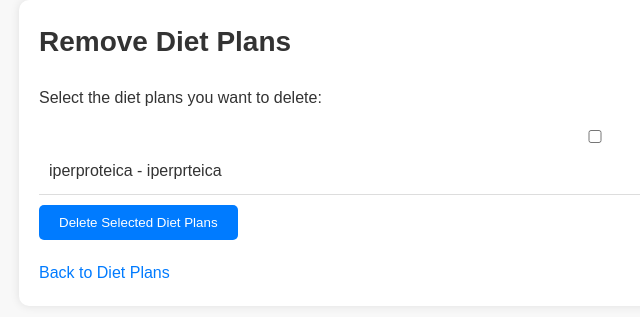
After one commit to rafvai/DietShopper, a Flask app: page /remove-diet in a window 1280 px wide. The commit adds this page. Shown: the top 317 px of the page, without its empty margins (45-685 px from the left). Run offline with Flask 3, Linux system fonts and the light colour scheme; a user stored in the database is signed in.

Commit message:
Implemented the remove diet feature

```diff
--- a/app/routes.py
+++ b/app/routes.py
@@ -357,6 +357,49 @@ def add_diet():
         flash(f"Invalid input: {e.description}", "error")
         return redirect(url_for('main.add_diet'))
 
+@main.route("/remove-diet", methods=['GET', 'POST'])
+@login_required
+def remove_diet():
+    """ Allow user to delete a diet plan """
+
+    userid = session.get("user_id")
+
+    if request.method == "GET":
+        assigned_diets = DietPlans.query.filter_by(user_id=userid).all()
+        if assigned_diets:
+            return render_template("remove_diet.html", assigned_diets=assigned_diets)
+        else:
+            flash("There is no assigned diet plan for this user", "error retrieving diet plan")
+            return redirect(url_for('main.diet_plan'))
+
+    elif request.method == "POST":
+        delete_dietids = request.form.getlist("diet_id")
+
+        if not delete_dietids:
+            flash("No diet plan selected for deletion", "delete not selected")
+            return redirect(url_for('main.remove_diet'))
+
+        try:
+            # get the diet plans
+            diet_plans_to_delete = [DietPlans.query.filter_by(user_id=userid, dietplan_id=int(diet_id)).first()
+                                    for diet_id in delete_dietids]
+
+            # Check if all the diet plans exist
+            if None in diet_plans_to_delete:
+                flash("Some diet plans could not be found or are invalid.", "delete failed")
+                return redirect(url_for('main.remove_diet'))
+
+            for diet_plan in diet_plans_to_delete:
+                db.session.delete(diet_plan)
+            db.session.commit()
+
+            flash("Selected diet plans were successfully deleted.", "delete succesfully")
+        except Exception as e:
+            db.session.rollback()
+            flash(f"An error occurred while deleting diet plans: {str(e)}")
+
+    return redirect(url_for('main.diet_plan'))
+
 @main.route("/measurements", methods=['GET', 'POST'])
 @login_required
 def measurements():
--- /dev/null
+++ b/app/templates/remove_diet.html
@@ -0,0 +1,51 @@
+<!DOCTYPE html>
+<html lang="en">
+<head>
+    <meta charset="UTF-8">
+    <meta name="viewport" content="width=device-width, initial-scale=1.0">
+    <title>Remove Diet Plans</title>
+    <link rel="stylesheet" href="{{ url_for('static', filename='styles.css') }}">
+</head>
+<body>
+    <div class="container">
+        <h2 class="text-center">Remove Diet Plans</h2>
+
+        <!-- Flash messages -->
+        {% with messages = get_flashed_messages(with_categories=true) %}
+            {% if messages %}
+                <div class="alert alert-warning">
+                    {% for category, message in messages %}
+                        <div>{{ message }}</div>
+                    {% endfor %}
+                </div>
+            {% endif %}
+        {% endwith %}
+
+        <!-- Check if there are diet plans assigned -->
+        {% if assigned_diets %}
+            <form method="POST" action="{{ url_for('main.remove_diet') }}">
+                <div class="form-group">
+                    <label>Select the diet plans you want to delete:</label>
+                    <ul class="list-group">
+                        <!-- Loop through each assigned diet and create a checkbox -->
+                        {% for diet in assigned_diets %}
+                            <li class="list-group-item">
+                                <input type="checkbox" name="diet_id" value="{{ diet.dietplan_id }}">
+                                {{ diet.name }} - {{ diet.description }}
+                            </li>
+                        {% endfor %}
+                    </ul>
+                </div>
+                <button type="submit" class="btn btn-danger">Delete Selected Diet Plans</button>
+            </form>
+        {% else %}
+            <p class="text-center">You currently have no assigned diet plans.</p>
+        {% endif %}
+
+        <!-- Link to go back to the diet plan overview -->
+        <div class="text-center mt-3">
+            <a href="{{ url_for('main.diet_plan') }}" class="btn btn-secondary">Back to Diet Plans</a>
+        </div>
+    </div>
+</body>
+</html>
```
Also changed, not shown: app/templates/diet_plan.html (+11 -10 lines), ultimate.db, 1 other file.
